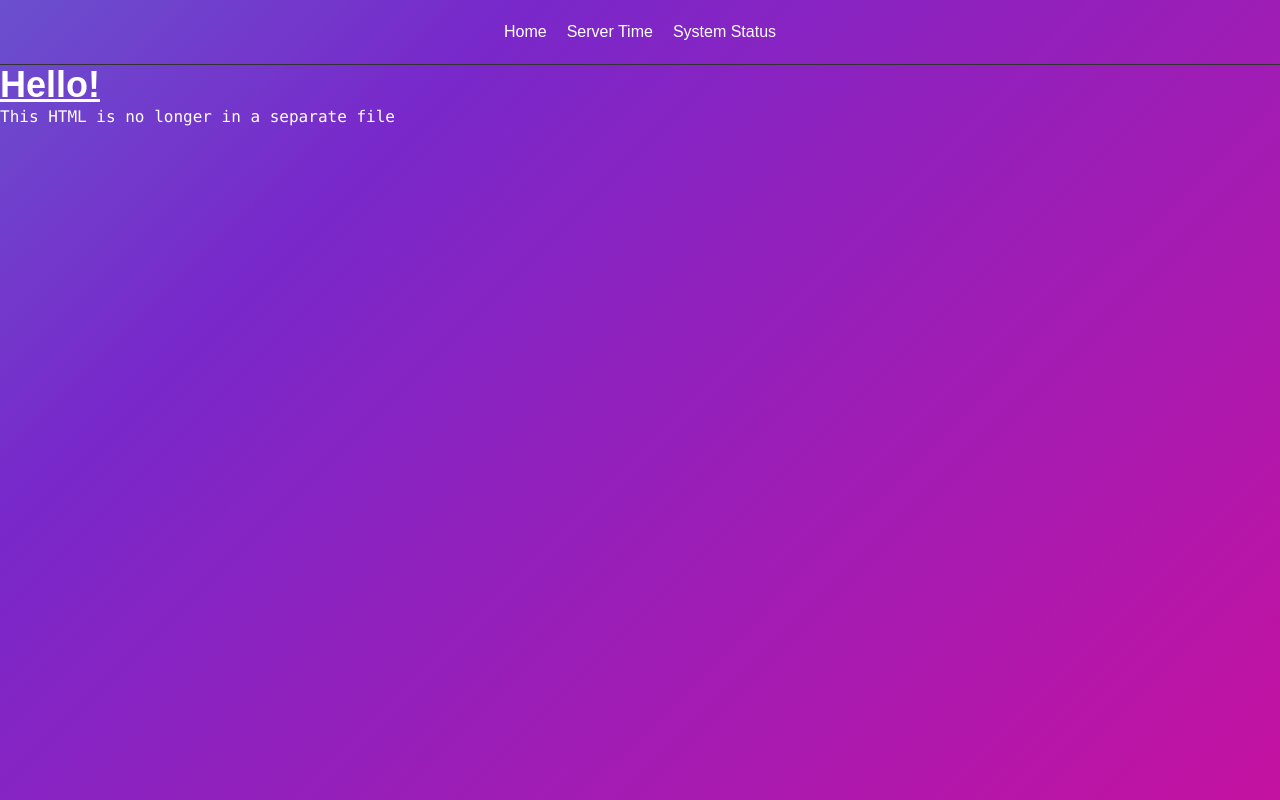
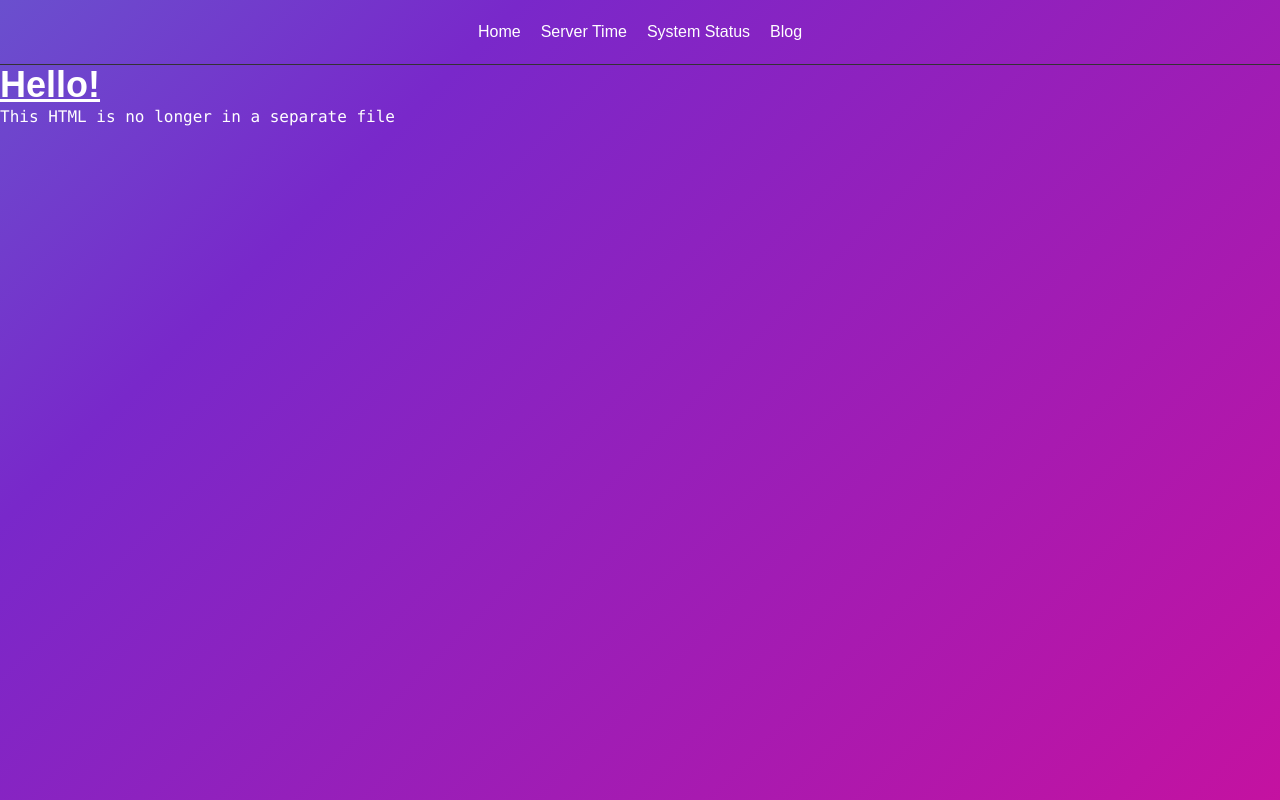
Before and after one commit to WilliamPlusPlus/nextjs-server, a Next.js app: page / in a window 1280 px wide. Built offline with nearby package versions, Linux system fonts and the light colour scheme.

Commit message:
Add Blog link and fix post title
Add a /blog Link to the main navbar for navigating to the blog section. Update posts/second-post.md header from "MDX Rendering Test" to "MD Rendering Test" to correct the post title; no other functional changes.

```diff
--- a/app/components/navbar.tsx
+++ b/app/components/navbar.tsx
@@ -14,6 +14,7 @@ export default function Navbar() {
       <Link href="/">Home</Link>
       <Link href="/time">Server Time</Link>
       <Link href="/system">System Status</Link>
+      <Link href="/blog">Blog</Link>
     </nav>
   )
 }
--- a/posts/second-post.md
+++ b/posts/second-post.md
@@ -1,4 +1,4 @@
-# MDX Rendering Test
+# MD Rendering Test
 
 This paragraph checks **bold**, *italic*, and `inline code`.
 
```
